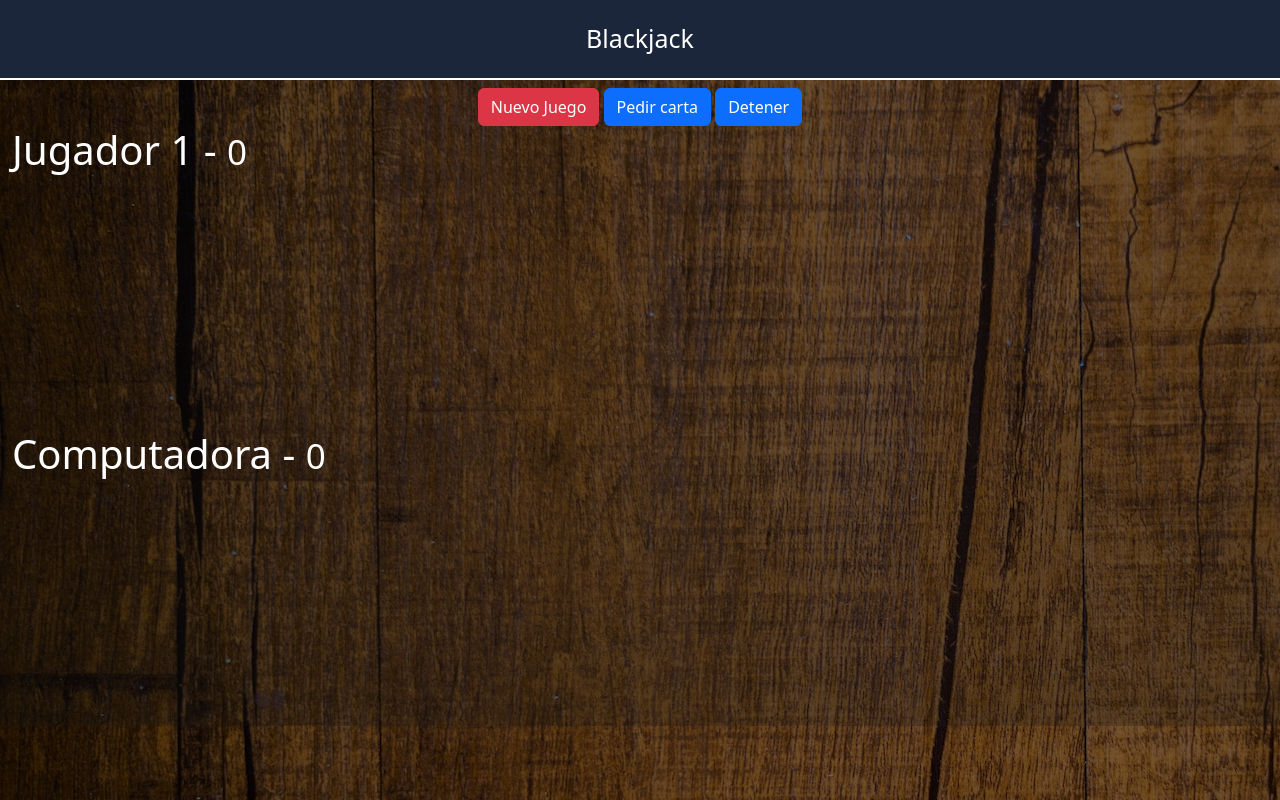
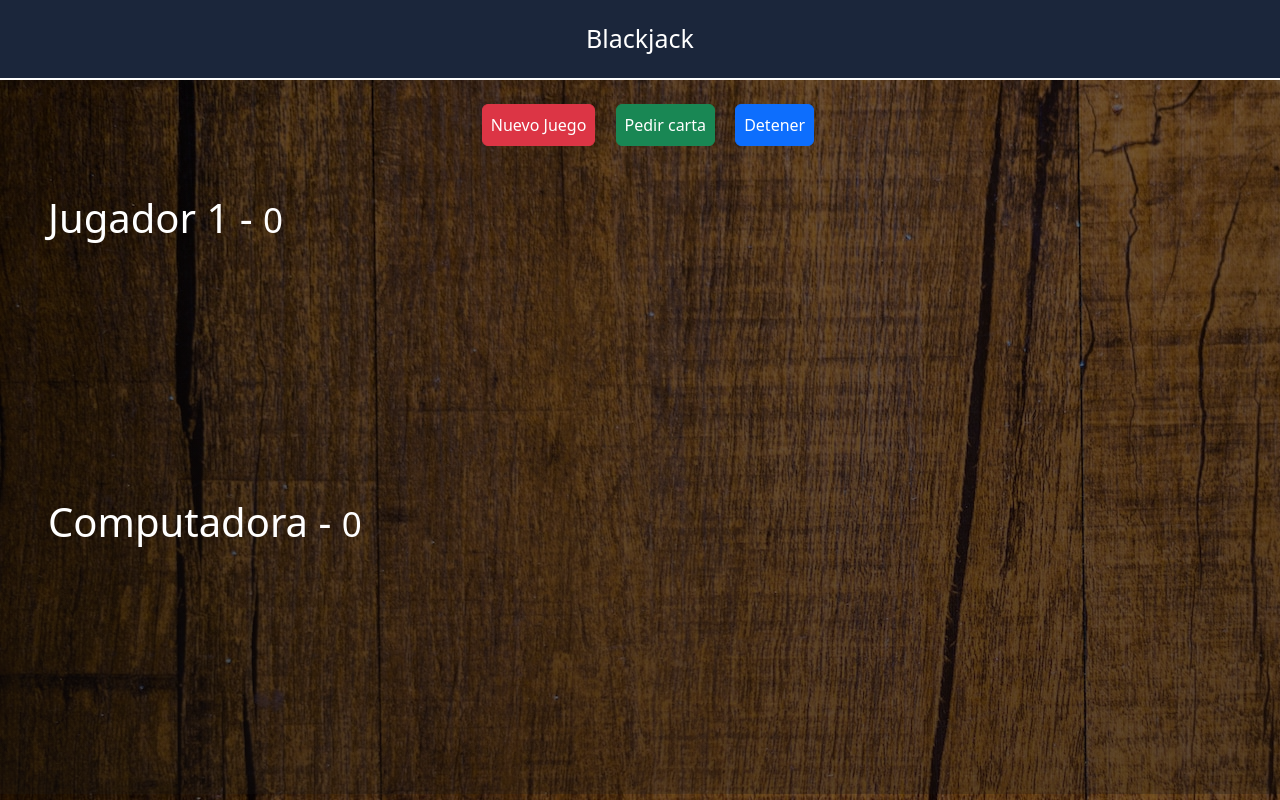
Before and after one commit to FelipeBernalr/js-vite-blackjack, a website built with Vite: page docs/index.html in a window 1280 px wide. Built offline with nearby package versions, Linux system fonts and the light colour scheme.

Commit message:
nuevas configuraciones en la carpeta de produccion

```diff
--- a/docs/index.html
+++ b/docs/index.html
@@ -8,8 +8,8 @@
   <title>Blackjack-vite</title>
   <link href="https://cdn.jsdelivr.net/npm/bootstrap@5.3.2/dist/css/bootstrap.min.css" rel="stylesheet"
     integrity="sha384-T3c6CoIi6uLrA9TneNEoa7RxnatzjcDSCmG1MXxSR1GAsXEV/Dwwykc2MPK8M2HN" crossorigin="anonymous">
-  <script type="module" crossorigin src="/js-vite-blackjack/assets/index-b23ec9dc.js"></script>
-  <link rel="stylesheet" href="/js-vite-blackjack/assets/index-c73d5104.css">
+  <script type="module" crossorigin src="/js-vite-blackjack/assets/index-5cbd3860.js"></script>
+  <link rel="stylesheet" href="/js-vite-blackjack/assets/index-ead02ae7.css">
 </head>
 
 <body>
@@ -17,17 +17,17 @@
     Blackjack
   </header>
 
-  <div class="row mt-2">
+  <div class="row mt-4">
     <div id="divBotones" class="col text-center">
 
-      <button id="btnNuevo" class="btn btn-danger">Nuevo Juego</button>
-      <button id="btnPedir" class="btn btn-primary">Pedir carta</button>
-      <button id="btnDetener" class="btn btn-primary">Detener</button>
+      <button id="btnNuevo" class="btn btn-danger p-2 ml-2 ms-3">Nuevo Juego</button>
+      <button id="btnPedir" class="btn btn-success p-2 ms-3">Pedir carta</button>
+      <button id="btnDetener" class="btn btn-primary p-2 ms-3">Detener</button>
 
     </div>
   </div>
 
-  <div class="row container">
+  <div class="row container mt-5 ms-4">
     <div class="col">
 
       <h1>Jugador 1 - <small>0</small></h1>
@@ -38,7 +38,7 @@
     </div>
   </div>
 
-  <div class="row container mt-2">
+  <div class="row container mt-2  ms-4">
     <div class="col">
 
       <h1>Computadora - <small>0</small></h1>
```
Also changed, not shown: docs/img/fondo.jpg (added), 4 other files.
